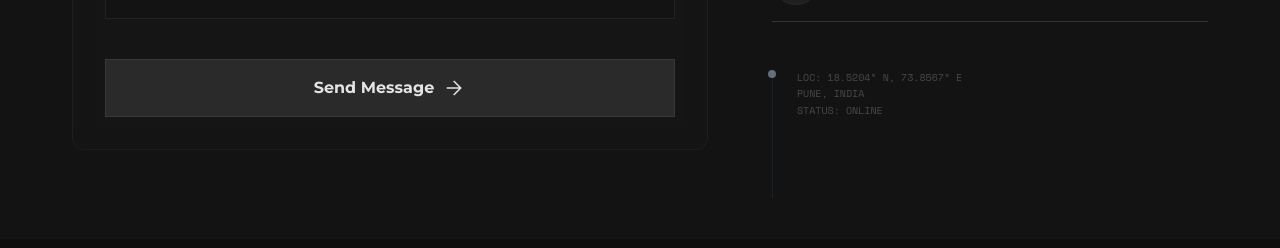
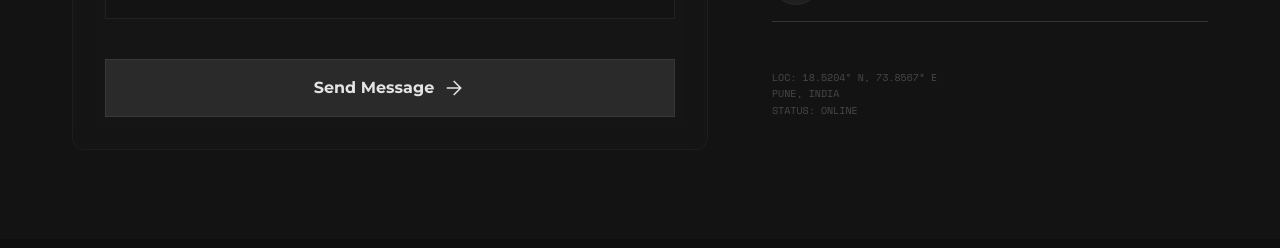
Before and after one commit to TheGoodDevil00/personal-portfolio, a Next.js app: page /contact in a window 1280 px wide. Shown: the part 681-929 px from the top of the page. Built offline with nearby package versions, Linux system fonts and the light colour scheme; a web font is replaced by a local one.

Commit message:
removed the unwanted element on the contact page

```diff
--- a/app/contact/page.tsx
+++ b/app/contact/page.tsx
@@ -148,8 +148,7 @@ export default function Contact() {
           </div>
 
           {/* Environmental visual detail */}
-          <div className="hidden lg:block relative h-32 mt-auto border-l border-primary-container/30 pl-6">
-            <span className="absolute -left-[5px] top-0 w-2 h-2 rounded-full bg-primary/50"></span>
+          <div className="hidden lg:block h-32 mt-auto">
             <p className="font-label-mono text-caption text-slate-hint/60 leading-relaxed uppercase">
               LOC: 18.5204° N, 73.8567° E<br />
               PUNE, INDIA<br />
```
